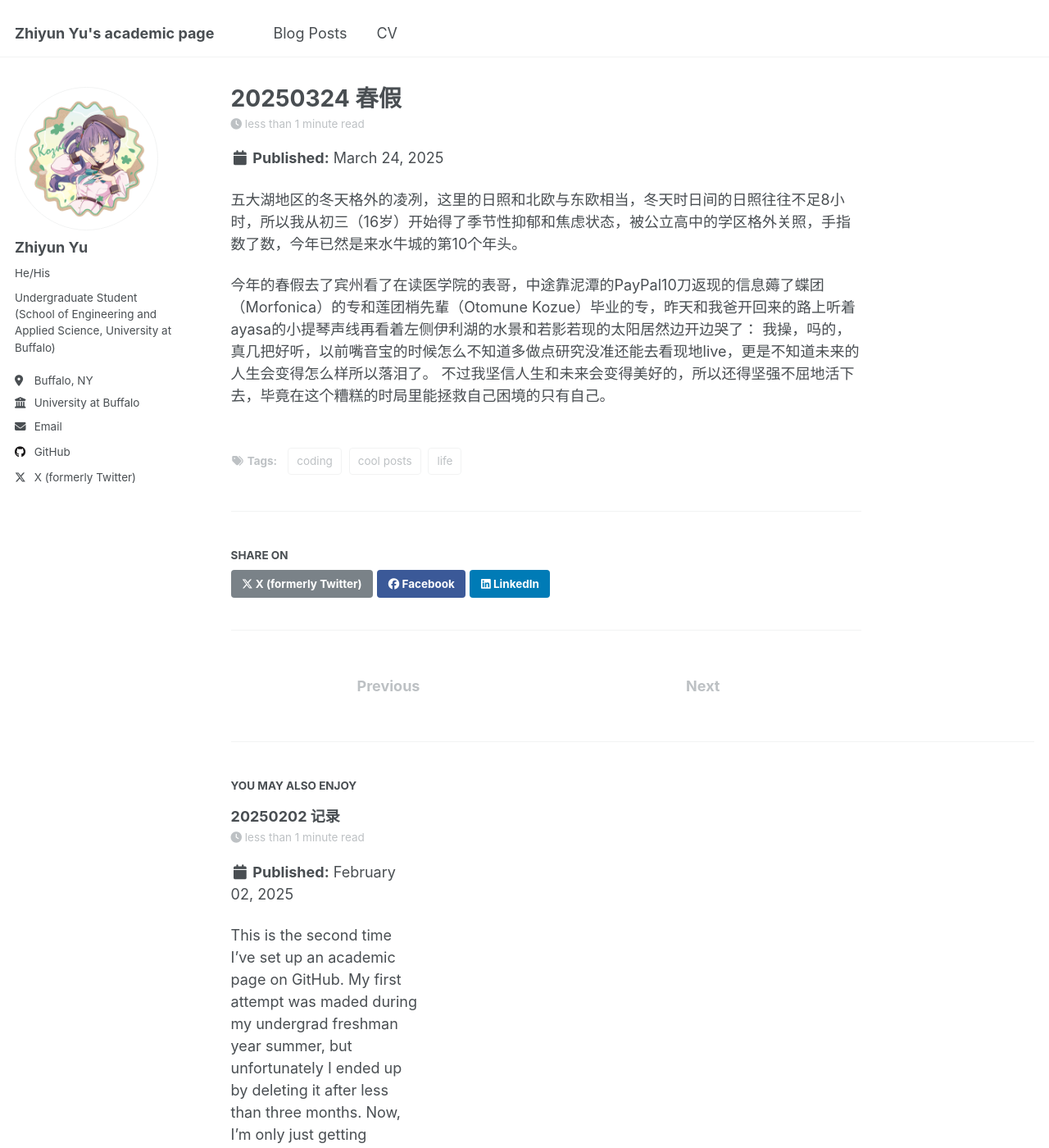
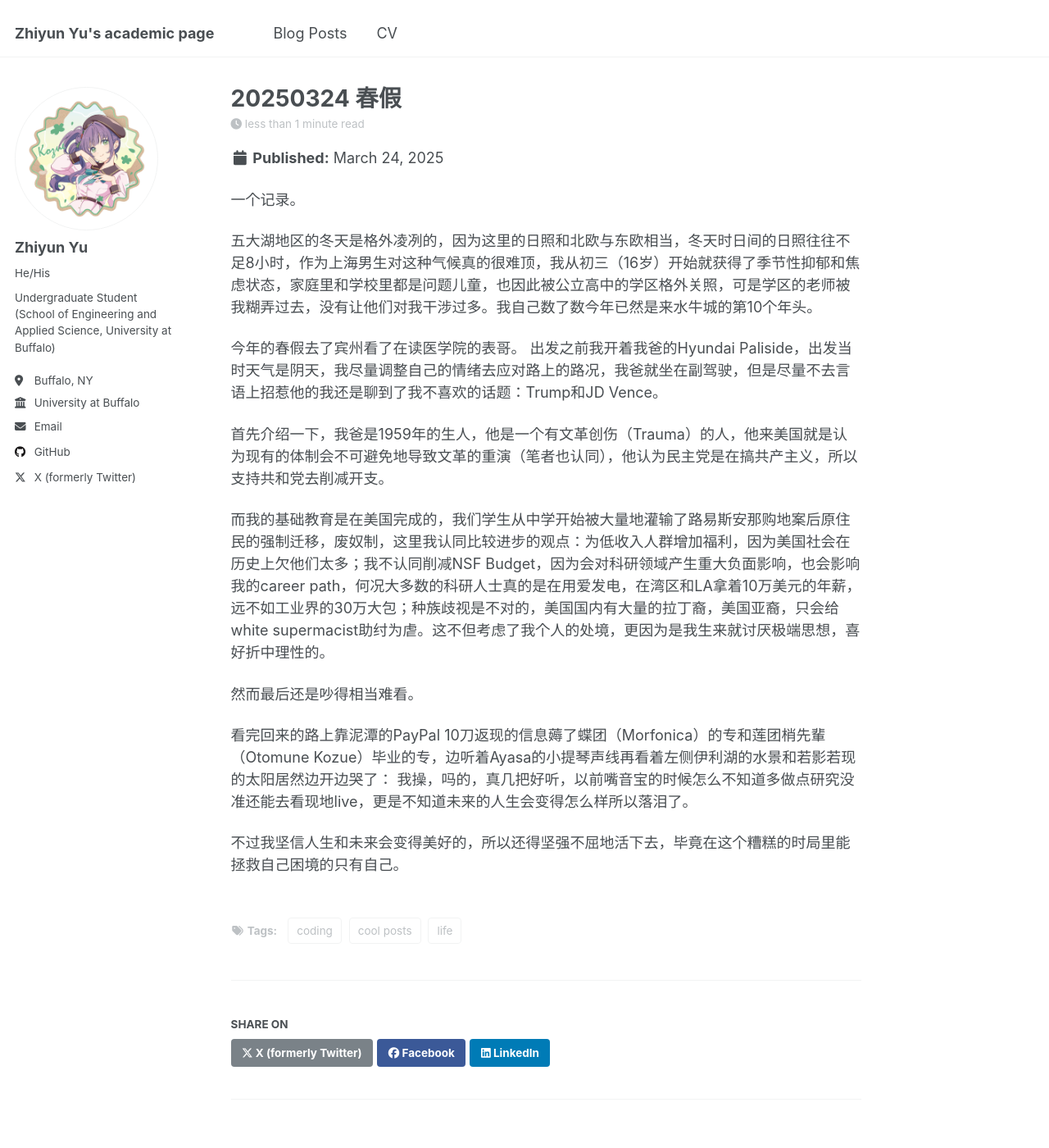
Before and after one commit to tobu61106f/tobu61106f.github.io, a Jekyll site: the page built from _posts/2025-03-24-spring-break.md, in a window 1280 px wide and 1400 px high. Shown: the whole window at 82% size. Built offline with Jekyll 4.4.1, drawn with Linux system fonts in a browser that asks for light colours.

Commit message:
Update 2025-03-24-spring-break.md

```diff
--- a/_posts/2025-03-24-spring-break.md
+++ b/_posts/2025-03-24-spring-break.md
@@ -7,9 +7,20 @@ tags:
   - life
   - coding
 ---
+一个记录。
 
-五大湖地区的冬天格外的凌冽，这里的日照和北欧与东欧相当，冬天时日间的日照往往不足8小时，所以我从初三（16岁）开始得了季节性抑郁和焦虑状态，被公立高中的学区格外关照，手指数了数，今年已然是来水牛城的第10个年头。
+五大湖地区的冬天是格外凌冽的，因为这里的日照和北欧与东欧相当，冬天时日间的日照往往不足8小时，作为上海男生对这种气候真的很难顶，我从初三（16岁）开始就获得了季节性抑郁和焦虑状态，家庭里和学校里都是问题儿童，也因此被公立高中的学区格外关照，可是学区的老师被我糊弄过去，没有让他们对我干涉过多。我自己数了数今年已然是来水牛城的第10个年头。
 
-今年的春假去了宾州看了在读医学院的表哥，中途靠泥潭的PayPal10刀返现的信息薅了蝶团（Morfonica）的专和莲团梢先輩（Otomune Kozue）毕业的专，昨天和我爸开回来的路上听着ayasa的小提琴声线再看着左侧伊利湖的水景和若影若现的太阳居然边开边哭了：
+今年的春假去了宾州看了在读医学院的表哥。
+出发之前我开着我爸的Hyundai Paliside，出发当时天气是阴天，我尽量调整自己的情绪去应对路上的路况，我爸就坐在副驾驶，但是尽量不去言语上招惹他的我还是聊到了我不喜欢的话题：Trump和JD Vence。
+
+首先介绍一下，我爸是1959年的生人，他是一个有文革创伤（Trauma）的人，他来美国就是认为现有的体制会不可避免地导致文革的重演（笔者也认同），他认为民主党是在搞共产主义，所以支持共和党去削减开支。
+
+而我的基础教育是在美国完成的，我们学生从中学开始被大量地灌输了路易斯安那购地案后原住民的强制迁移，废奴制，这里我认同比较进步的观点：为低收入人群增加福利，因为美国社会在历史上欠他们太多；我不认同削减NSF Budget，因为会对科研领域产生重大负面影响，也会影响我的career path，何况大多数的科研人士真的是在用爱发电，在湾区和LA拿着10万美元的年薪，远不如工业界的30万大包；种族歧视是不对的，美国国内有大量的拉丁裔，美国亚裔，只会给white supermacist助纣为虐。这不但考虑了我个人的处境，更因为是我生来就讨厌极端思想，喜好折中理性的。
+
+然而最后还是吵得相当难看。
+
+看完回来的路上靠泥潭的PayPal 10刀返现的信息薅了蝶团（Morfonica）的专和莲团梢先輩（Otomune Kozue）毕业的专，边听着Ayasa的小提琴声线再看着左侧伊利湖的水景和若影若现的太阳居然边开边哭了：
 我操，吗的，真几把好听，以前嘴音宝的时候怎么不知道多做点研究没准还能去看现地live，更是不知道未来的人生会变得怎么样所以落泪了。
+
 不过我坚信人生和未来会变得美好的，所以还得坚强不屈地活下去，毕竟在这个糟糕的时局里能拯救自己困境的只有自己。
```
